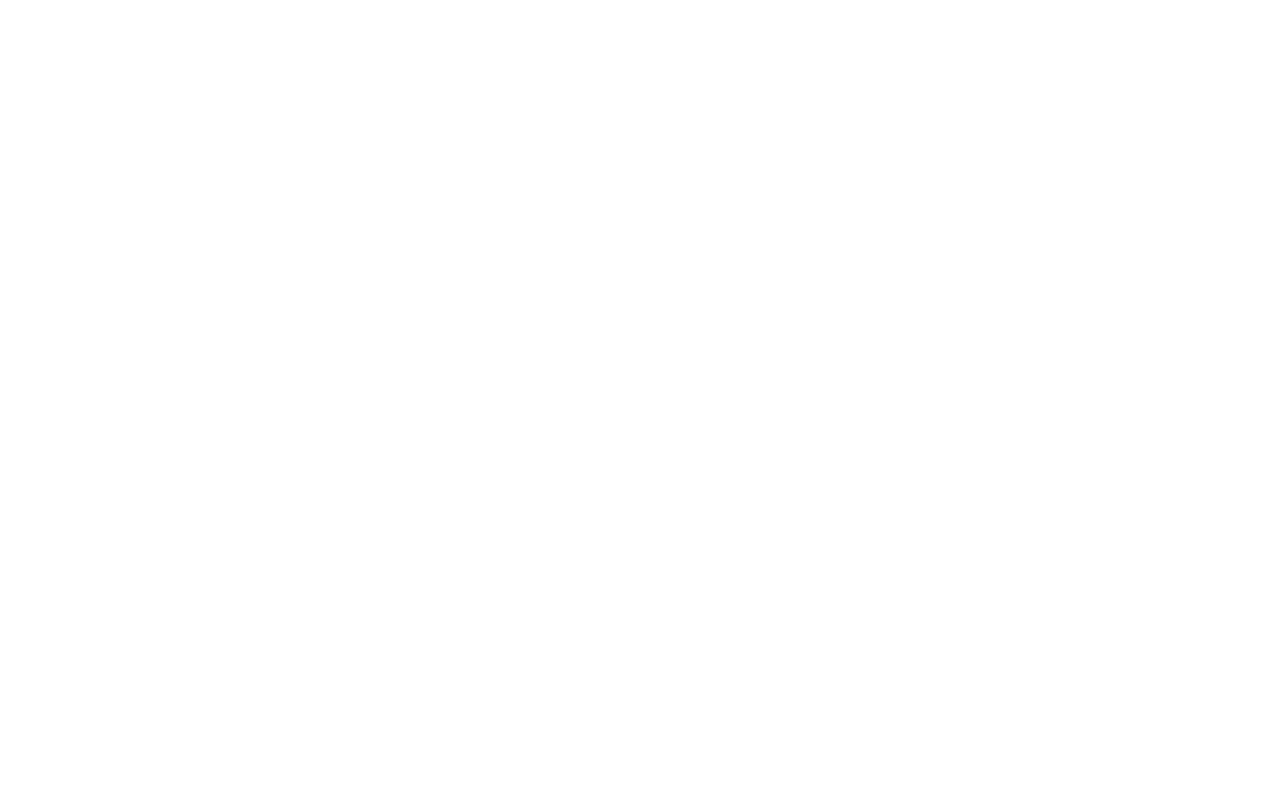
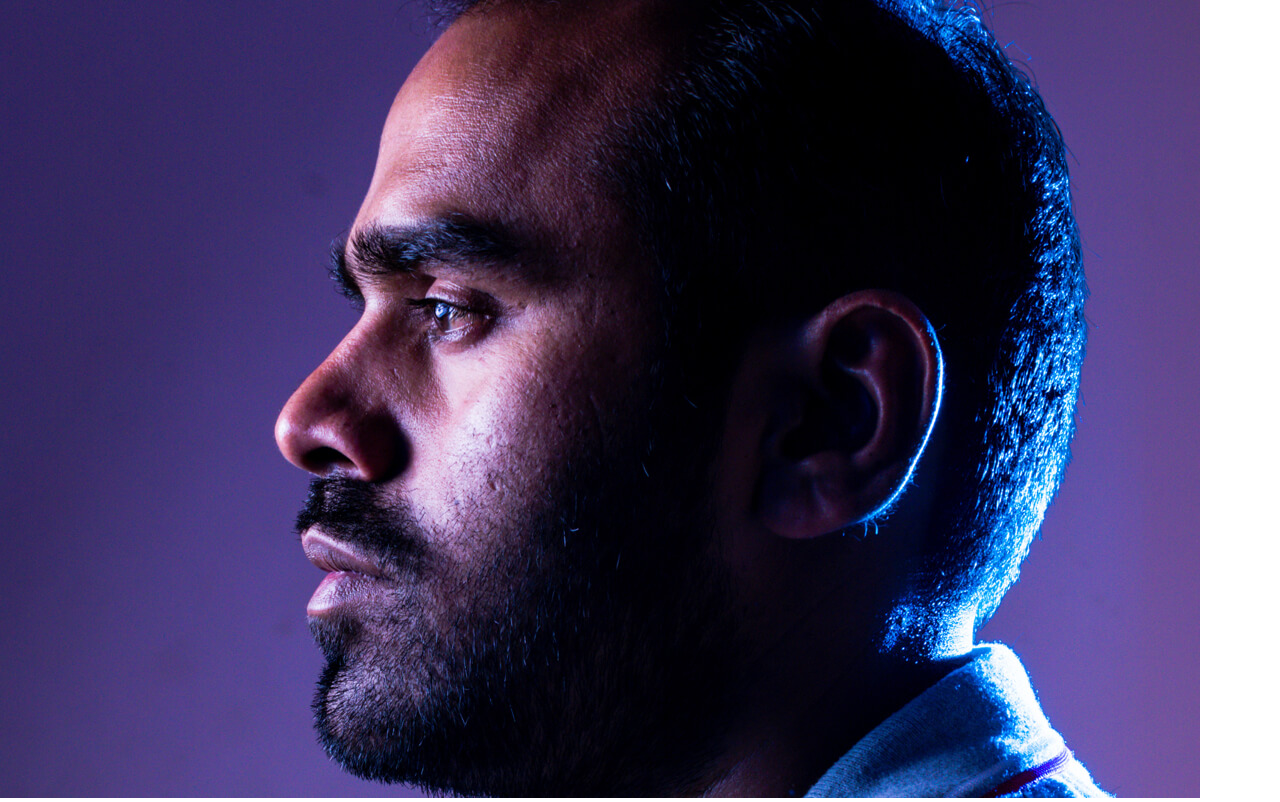
Before and after one commit to CDeweger/carol-deweger-brainflix, a React (Create React App) app: page / in a window 1280 px wide. Built offline with nearby package versions, Linux system fonts and the light colour scheme.

Commit message:
add avatar image to the header

```diff
--- a/package.json
+++ b/package.json
@@ -9,6 +9,7 @@
     "react": "^17.0.2",
     "react-dom": "^17.0.2",
     "react-scripts": "4.0.3",
+    "sass": "^1.44.0",
     "web-vitals": "^1.1.2"
   },
   "scripts": {
--- a/src/App.js
+++ b/src/App.js
@@ -1,8 +1,9 @@
+import Header from "./components/Header/Header";
 
 function App() {
   return (
     <div>
-
+     <Header/>
    </div>
   );
 }
--- /dev/null
+++ b/src/components/Header/Header.js
@@ -0,0 +1,11 @@
+import AvatarImg from "../../assets/images/mohan-muruge.jpg"
+
+function Header () {
+    return (
+    <header className ="brainflix-header">
+        <img className ="brainflix-header__img" src={AvatarImg} alt="mohan-muruge"/>
+    </header>
+    );
+}
+
+export default Header;
```
Also changed, not shown: src/components/Header/Header.scss (added), 1 other file (tests, documents, lock files or other folders).
